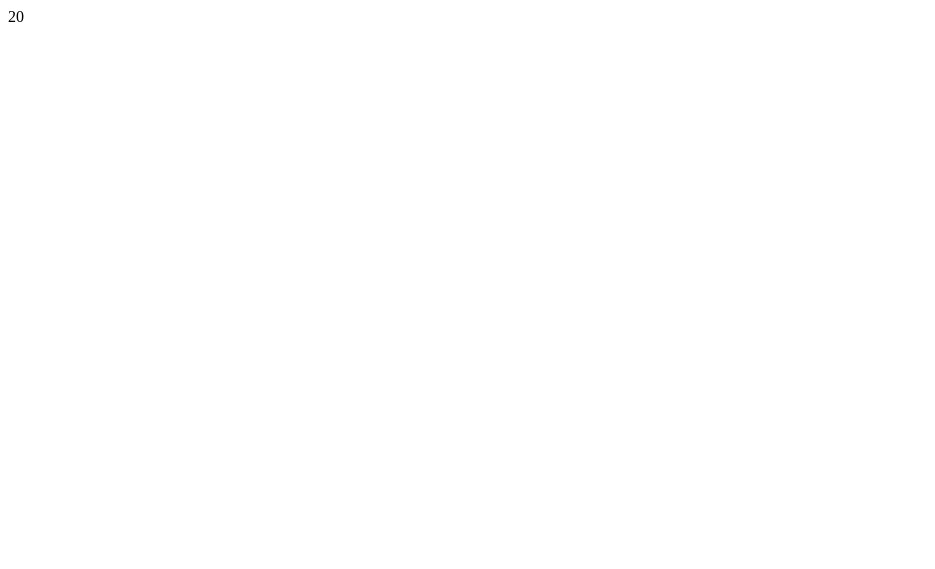
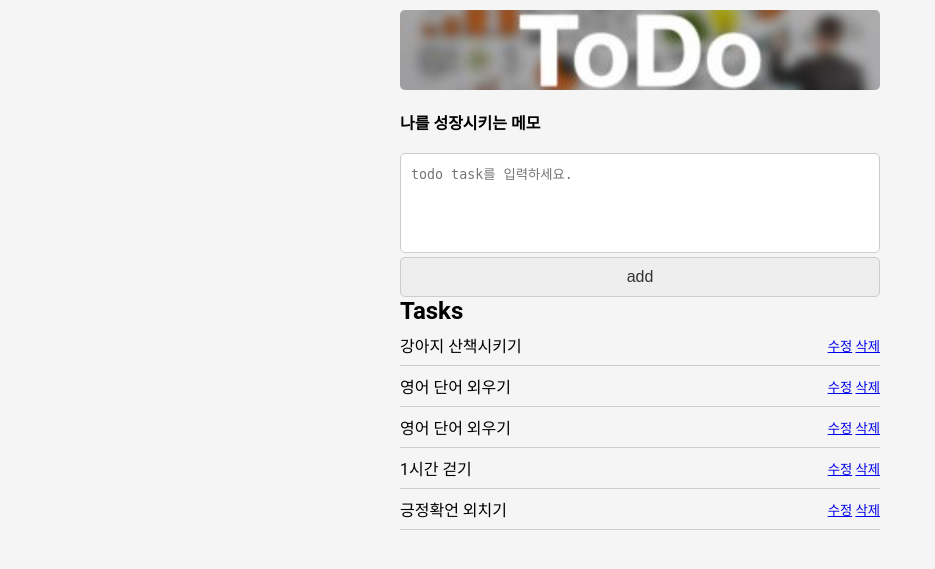
Before and after one commit to happymaker1024/todos_kpmg_5th, a FastAPI app: page / in a window 1280 px wide. Before the commit the part shown is almost empty. Shown: the top 569 px of the page, without its empty margins (0-935 px from the left). Run offline with FastAPI, Linux system fonts and the light colour scheme.

Commit message:
todo 데이저 입력, db 저장, 데이터 읽기

```diff
--- /dev/null
+++ b/db/database.py
@@ -0,0 +1,15 @@
+from sqlalchemy import create_engine
+from sqlalchemy.orm import sessionmaker
+from sqlalchemy.ext.declarative import declarative_base
+
+# DB 엔진 정의
+DB_URL = 'sqlite:///todo.sqlite3'
+
+# 데이터베이스에 연결하는 엔진을 생성하는 함수
+engine = create_engine(DB_URL, connect_args={'check_same_thread': False})
+
+# 데이터베이스와 상호 작용하는 세션을 생성하는 클래스
+SessionLocal = sessionmaker(autocommit=False, autoflush=False, bind=engine)
+
+# SQLAlchemy의 선언적 모델링을 위한 기본 클래스
+Base = declarative_base()
--- a/main.py
+++ b/main.py
@@ -1,9 +1,24 @@
 import os
-from fastapi import FastAPI, Request
+from fastapi import FastAPI, Form, Request, Depends, status
+from fastapi.responses import RedirectResponse
 from fastapi.staticfiles import StaticFiles
 from fastapi.templating import Jinja2Templates
+from sqlalchemy.orm import Session
+from db.database import SessionLocal, engine, Base
+import models
+app = FastAPI()
 
-app = FastAPI()
+# models에 정의 한 모델 클래스, 연결한 DB에 테이블을 생성함
+Base.metadata.create_all(bind=engine)
+
+# 의존성 주입을 위한 함수
+def get_db():
+    db = SessionLocal()
+    try:
+        yield db
+    finally:
+        # 마지막에 무조건 닫음
+        db.close()
 
 abs_path = os.path.dirname(os.path.realpath(__file__))
 print(abs_path)
@@ -16,10 +31,25 @@ app.mount("/static", StaticFiles(directory=f"{abs_path}/static"))
 
 
 @app.get("/")
-async def home(request: Request):
-    todo = 20
+async def home(request: Request, db: Session = Depends(get_db)):
+    # todos 테이블 조회, 모든 todo를 조회
+    todos = db.query(models.Todo).order_by(models.Todo.id.desc())
+    # print(todos)
+    for todo in todos:
+        print(todo.id)
+        print(todo.task)
     # html 파일에 데이터 랜더링해서 리턴한다는 의미
     return templates.TemplateResponse(
         "index.html",
-        {"request": request, "todo" : todo}
+        {"request": request, "todos" : todos}
     )
+
+# 입력한 todo를 DB에 저장하기
+@app.post("/add")
+async def add(request: Request,task: str = Form(...), db: Session = Depends(get_db)):
+    # DB에 저장하기
+    todo = models.Todo(task=task)
+    db.add(todo)
+    db.commit()
+    # todos 조회 수행하는 path(함수)로 제어권을 넘김
+    return RedirectResponse(url=app.url_path_for("home"), status_code=status.HTTP_303_SEE_OTHER)
--- /dev/null
+++ b/static/css/main.css
@@ -0,0 +1,62 @@
+*{
+  padding: 0;
+  margin: 0;
+  box-sizing: border-box;
+}
+
+body{
+  margin-top: 10px;
+  font-family: 'Roboto', sans-serif;
+  background: #f5f5f5;
+}
+
+main{
+  width: 100%;
+  max-width: 520px;
+  margin: 0 auto;
+  padding: 0 20px;
+}
+
+main p.head_img{
+  width: 100%;
+  height: 80px;
+  border-radius: 5px;
+  background-image: url("../images/todo3.jpg");
+  background-repeat: no-repeat;
+  background-size:cover;
+  background-position: center center;
+  margin-bottom: 20px;
+
+}
+
+textarea{
+  width: 100%;
+  height: 100px;
+  border: 1px solid #ccc;
+  border-radius: 5px;
+  padding: 10px;
+  resize: none;
+}
+
+button{
+  width: 100%;
+  height: 40px;
+  border: 1px solid #ccc;
+  border-radius: 5px;
+  background-color: #eee;
+  color: #333;
+  font-size: 16px;
+  cursor: pointer;
+}
+
+.task{
+  display: flex;
+  align-items: center;
+  justify-content: space-between;
+  padding: 8px 0;
+  border-bottom: 1px solid #ccc;
+}
+
+.task:first-child{
+  border-top: 1px solid #ccc;
+}
--- a/templates/index.html
+++ b/templates/index.html
@@ -3,9 +3,33 @@
 <head>
     <meta charset="UTF-8">
     <meta name="viewport" content="width=device-width, initial-scale=1.0">
+    <link rel="stylesheet" href="/static/css/main.css">
     <title>Document</title>
 </head>
 <body>
-    {{ todo }}
+    <main>
+        <a href="/"><p class="head_img"></p></a>
+        <h4>나를 성장시키는 메모</h4>
+        <br>
+        <form action="/add" method="post">
+            <textarea name="task" rows="5" id="task" placeholder="todo task를 입력하세요."></textarea>
+            <button type="submit" id="add_task">add</button>
+        </form>
+
+        <h2>Tasks</h2>
+        {% for todo in todos %}
+            <div class="task">
+                {% if todo.completed %}
+                    <strike>{{ todo.task }}</strike>
+                {% else %}
+                    {{ todo.task }}
+                {% endif %}
+                <small>
+                    <a href="edit/{{ todo.id }}">수정</a>
+                    <a href="delete/{{ todo.id }}">삭제</a>
+                </small>
+            </div>
+        {% endfor %}
+    </main>
 </body>
 </html>
```
Also changed, not shown: app_start.py (added, +8 -0 lines), models.py (added, +9 -0 lines), README.md, static/images/todo3.jpg (added), todo.sqlite3 (added).
